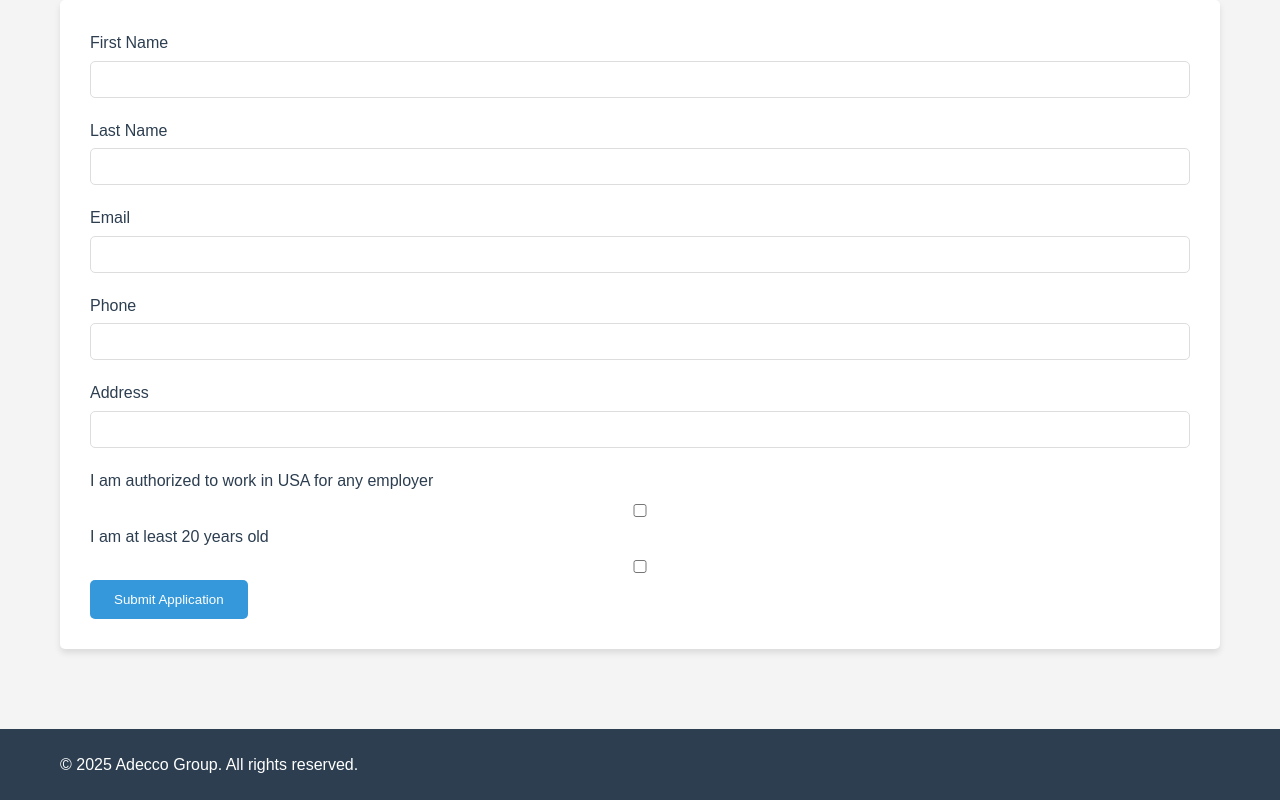
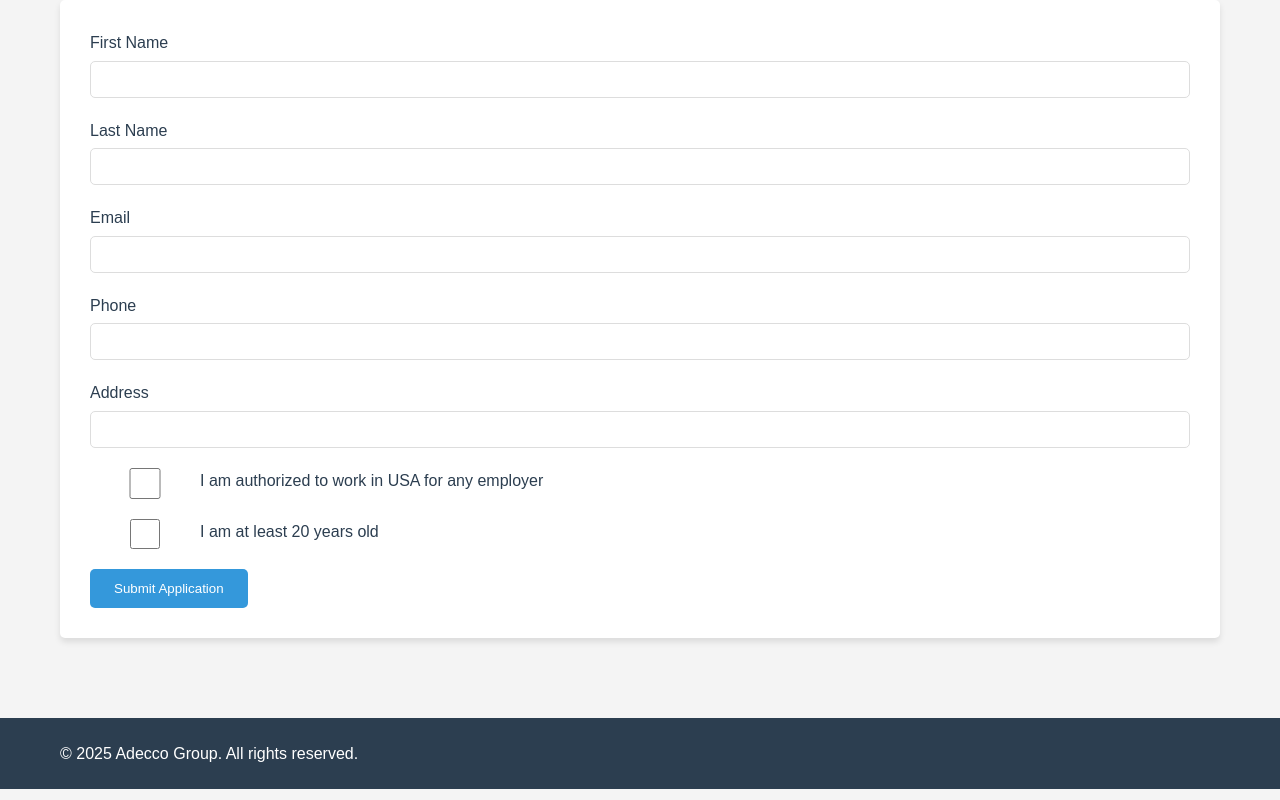
Before and after one commit to realsbd/adecco, a plain HTML site: page index.html in a window 1280 px wide. Shown: the part 1571-2371 px from the top of the page. Drawn offline with nearby package versions, Linux system fonts and the light colour scheme.

Commit message:
adjusting thecheck button

```diff
--- a/index.html
+++ b/index.html
@@ -70,7 +70,9 @@
                     <li>Compensation: $600 per week.</li>
                 </ul>
                 <h3>How to Apply:</h3>
-                <p>If you are a dependable and organized individual with a passion for helping others manage their busy lives, we’d love to hear from you! Please submit your resume and a brief cover letter detailing your relevant experience.</p>
+                <p>If you are a dependable and organized individual with a passion for helping others manage their busy
+                    lives, we’d love to hear from you! Please submit your resume and a brief cover letter detailing your
+                    relevant experience.</p>
                 <div class="job-details">
                     <div class="detail">
                         <i data-lucide="map-pin"></i>
@@ -112,13 +114,23 @@
                         <label for="address">Address</label>
                         <input type="text" id="address" name="address" required>
                     </div>
-                    <div>
+                    <div class="form-group" style="display: flex;">
+                        <input style="
+                        width: 10%;
+                        padding: 0;
+                        margin: 0;
+                        "
+                        type="checkbox" id="authorize" name="authorize" required>
                         <label for="authorize">I am authorized to work in USA for any employer</label>
-                        <input type="checkbox" id="authorize" name="authorize" required>
                     </div>
-                    <div>
+                    <div class="form-group" style="display: flex;">
+                        <input style="
+                        width: 10%;
+                        padding: 0;
+                        margin: 0;
+                        "
+                        type="checkbox" id="age" name="age" required>
                         <label for="age">I am at least 20 years old</label>
-                        <input type="checkbox" id="age" name="age" required>
                     </div>
                     <button type="submit" name="submit" class="submit-button">Submit Application</button>
                 </form>
```
